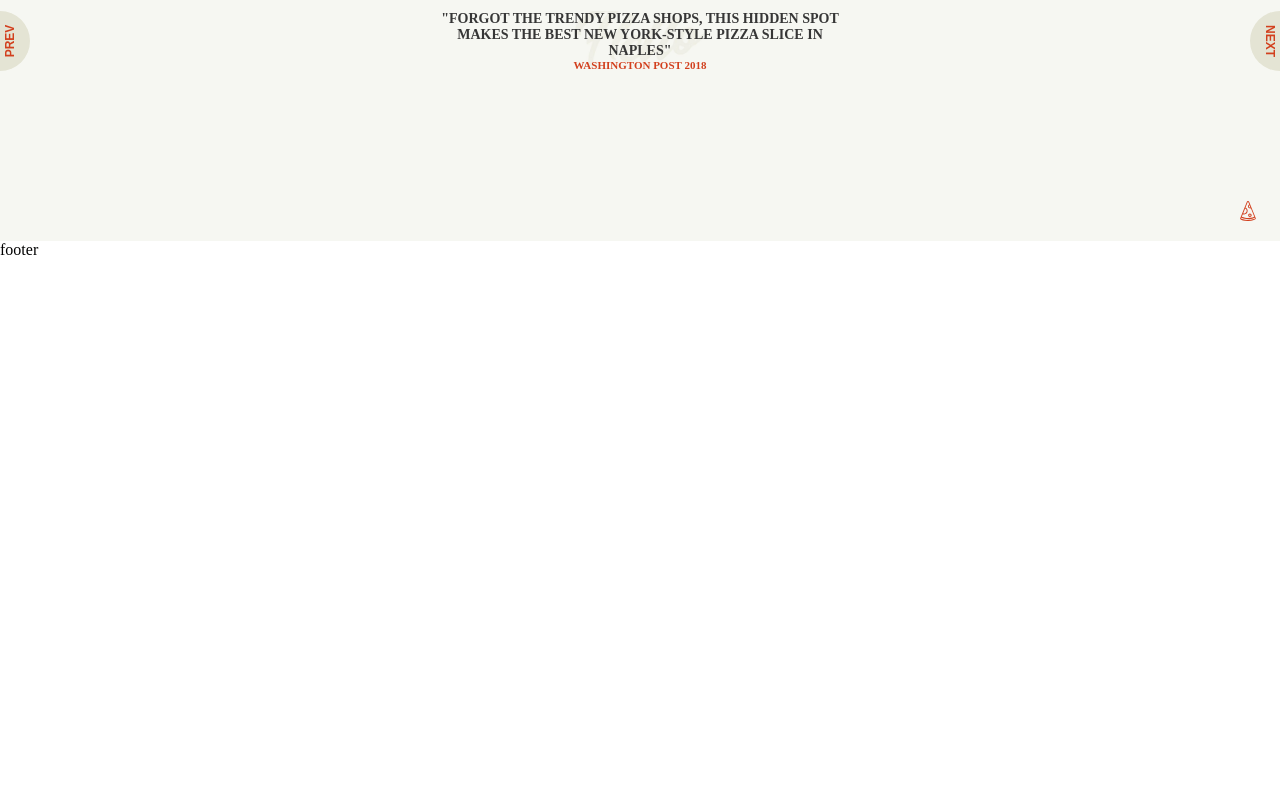
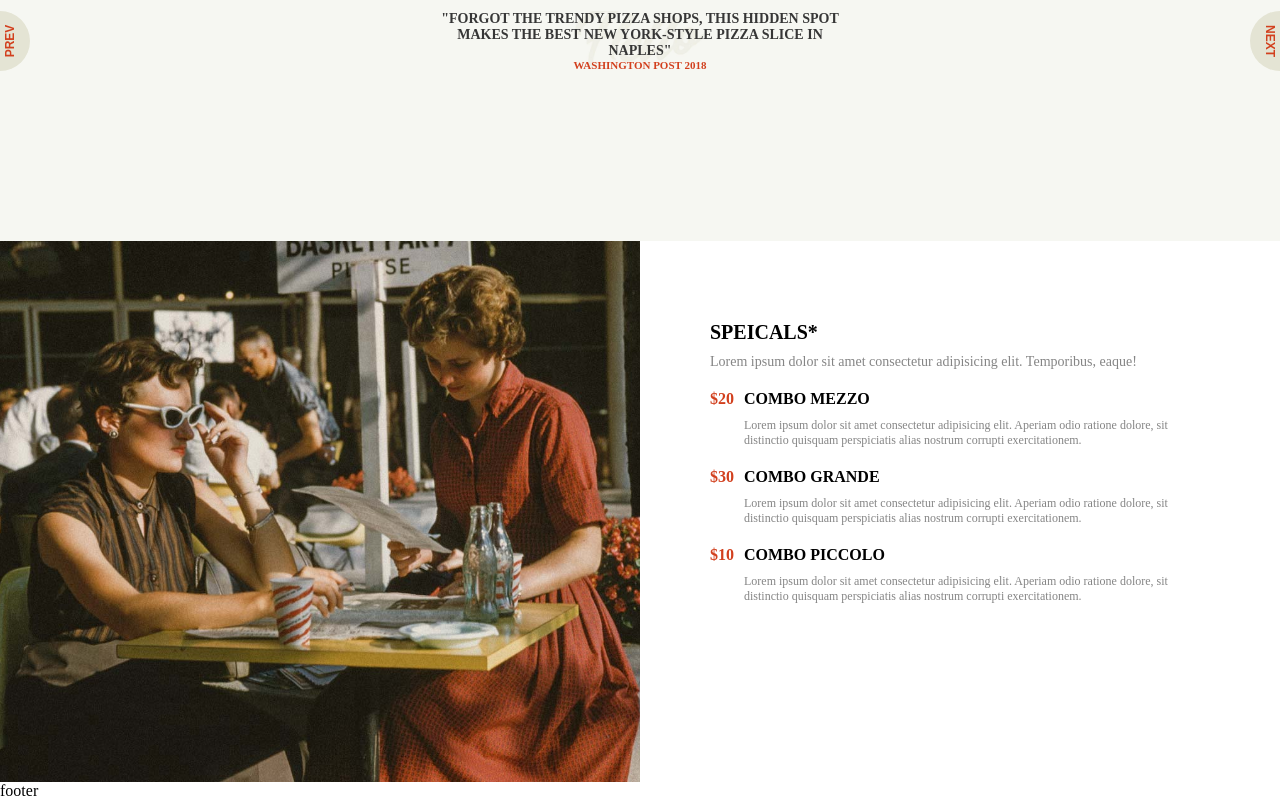
Before and after one commit to Francescodc92/proj-html-vuejs, a Vue app: page / in a window 1280 px wide. Shown: the part 830-1630 px from the top of the page. Before the commit the page ends 1089 px from the top, so only its background shows below. Built offline with nearby package versions, Linux system fonts and the light colour scheme.

Commit message:
add specials section

```diff
--- a/src/components/MainComponets/MainComponet.vue
+++ b/src/components/MainComponets/MainComponet.vue
@@ -37,15 +37,35 @@ export default {
   <section id="cards">
     <div class="card">
       <img src="../../assets/img/h3-img-1.jpg" alt="">
+      <div class="hover-card">
+        <div class="icon-wrapper">
+          <font-awesome-icon icon="fa-regular fa-eye" />
+        </div>
+      </div>
     </div>
     <div class="card">
       <img src="../../assets/img/h3-img-2.jpg" alt="">
+      <div class="hover-card">
+        <div class="icon-wrapper">
+          <font-awesome-icon icon="fa-regular fa-eye" />
+        </div>
+      </div>
     </div>
     <div class="card">
       <img src="../../assets/img/h3-img-3.jpg" alt="">
+      <div class="hover-card">
+        <div class="icon-wrapper">
+          <font-awesome-icon icon="fa-regular fa-eye" />
+        </div>
+      </div>
     </div>
     <div class="card">
       <img src="../../assets/img/h3-img-4.jpg" alt="">
+      <div class="hover-card">
+        <div class="icon-wrapper">
+          <font-awesome-icon icon="fa-regular fa-eye" />
+        </div>
+      </div>
     </div>
 
   </section>
@@ -67,6 +87,51 @@ export default {
     />
     <!--end buttons carousel-->
   </section>
+  <!--end section testimonials-->
+  <section id="special">
+    <div class="left">
+      <img src="../../assets/img/h1-img-4.jpg" alt="">
+    </div>
+    <div class="right">
+      <div class="description">
+        <h2>speicals*</h2>
+        <p>
+         Lorem ipsum dolor sit amet consectetur adipisicing elit. Temporibus, eaque!
+        </p>
+      </div>
+      <div class="offerts">
+        <div class="offert">
+          <div class="offert-price">
+            $20
+          </div>
+          <div class="offert-description">
+            <h3>combo mezzo</h3>
+            <p>Lorem ipsum dolor sit amet consectetur adipisicing elit. Aperiam odio ratione dolore, sit distinctio quisquam perspiciatis alias nostrum corrupti exercitationem.</p>
+          </div>
+        </div>
+        <div class="offert">
+          <div class="offert-price">
+            $30
+          </div>
+          <div class="offert-description">
+            <h3>combo grande</h3>
+            <p>Lorem ipsum dolor sit amet consectetur adipisicing elit. Aperiam odio ratione dolore, sit distinctio quisquam perspiciatis alias nostrum corrupti exercitationem.</p>
+          </div>
+        </div>
+        <div class="offert">
+          <div class="offert-price">
+            $10
+          </div>
+          <div class="offert-description">
+            <h3>combo piccolo</h3>
+            <p>Lorem ipsum dolor sit amet consectetur adipisicing elit. Aperiam odio ratione dolore, sit distinctio quisquam perspiciatis alias nostrum corrupti exercitationem.</p>
+          </div>
+        </div>
+      </div>
+    </div>
+  </section>
+  <!--end section specials-->
+
  </main>
  <!--end main-->
 </template>
@@ -78,7 +143,37 @@ export default {
     margin-block: 5px;
     .card{
       width:25%;
+      position: relative;
+      cursor: pointer;
+      &:hover .hover-card{
+        opacity: 1;
+        visibility: visible;
+      }
+      .hover-card{
+        width: 100%;
+        height: 100%;
+        position: absolute;
+        inset: 0;
+        background: #ccc;
+        display: flex;
+        align-items: center;
+        justify-content: center;
+        opacity: 0;
+        visibility: hidden;
+        transition: opacity 200ms ease-in-out;
+        .icon-wrapper{
+          width: 40px;
+          height: 40px;
+          background: $brown;
+          color:#fff;
+          border-radius: 50%;
+          display: flex;
+          align-items: center;
+          justify-content: center;
+        }
+      }
     }
+
   }
   // end section card stile
   #testimonials{
@@ -89,17 +184,7 @@ export default {
     display: flex;
     align-items: center;
     justify-content: center;
-    &::after{
-      content: "";
-      width: 20px;
-      height: 20px;
-      position: absolute;
-      right: 20px;
-      bottom:20px;
-      background-image: url(../../assets/svg/svg-4.svg);
-      background-size: contain;
-      background-repeat: no-repeat;
-    }
+
     .text-bg-container{
       max-width: 500px;
       margin-inline: auto;
@@ -132,4 +217,58 @@ export default {
       }
     }
   }
+  // end section card stile
+  #special{
+    display: flex;
+    max-height: 600px;
+    .left,
+    .right{
+      width: 50%;
+    }
+    .left{
+      img{
+        height:100%;
+        width:100%;
+        object-fit: cover;
+      }
+    }
+    .right{
+      padding-inline: 70px;
+      padding-block:80px;
+      .description{
+        h2{
+          text-transform: uppercase;
+          font-size: 20px;
+          margin-bottom: 10px;
+        }
+        p{
+          font-size: 14px;
+          color:$text-gray-dark-2;
+          margin-bottom: 10px;
+        }
+      }
+      .offerts{
+        .offert{
+          display: flex;
+          gap: 10px;
+          margin-block: 20px;
+          .offert-price{
+            color:$text-orange;
+            font-weight: bold;
+          }
+          .offert-description{
+            h3{
+              text-transform: uppercase;
+              font-size: 16px;
+              margin-bottom: 10px;
+            }
+            p{
+              font-size: 12px;
+              color:$text-gray-dark-2;
+            }
+          }
+        }
+      }
+    }
+  }
 </style>
--- a/src/main.js
+++ b/src/main.js
@@ -9,10 +9,11 @@ import { library } from '@fortawesome/fontawesome-svg-core'
 import { FontAwesomeIcon } from '@fortawesome/vue-fontawesome'
 
 /* import specific icons */
-import { faMagnifyingGlass} from '@fortawesome/free-solid-svg-icons'
+import {faMagnifyingGlass} from '@fortawesome/free-solid-svg-icons'
+import { faEye } from '@fortawesome/free-regular-svg-icons'
 
 /* add icons to the library  fa-magnifying-glass*/
-library.add(faMagnifyingGlass)
+library.add(faMagnifyingGlass, faEye)
 
 createApp(App)
 .component('font-awesome-icon', FontAwesomeIcon)
```
